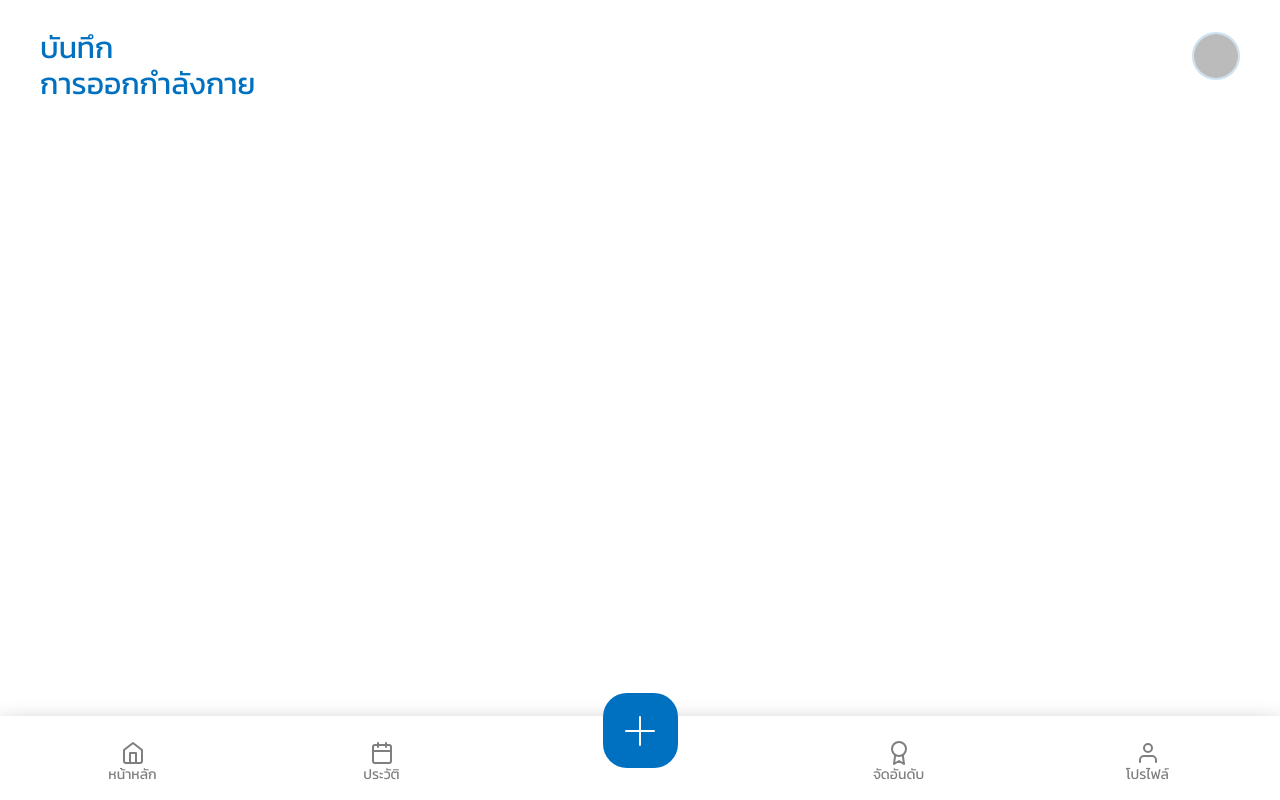
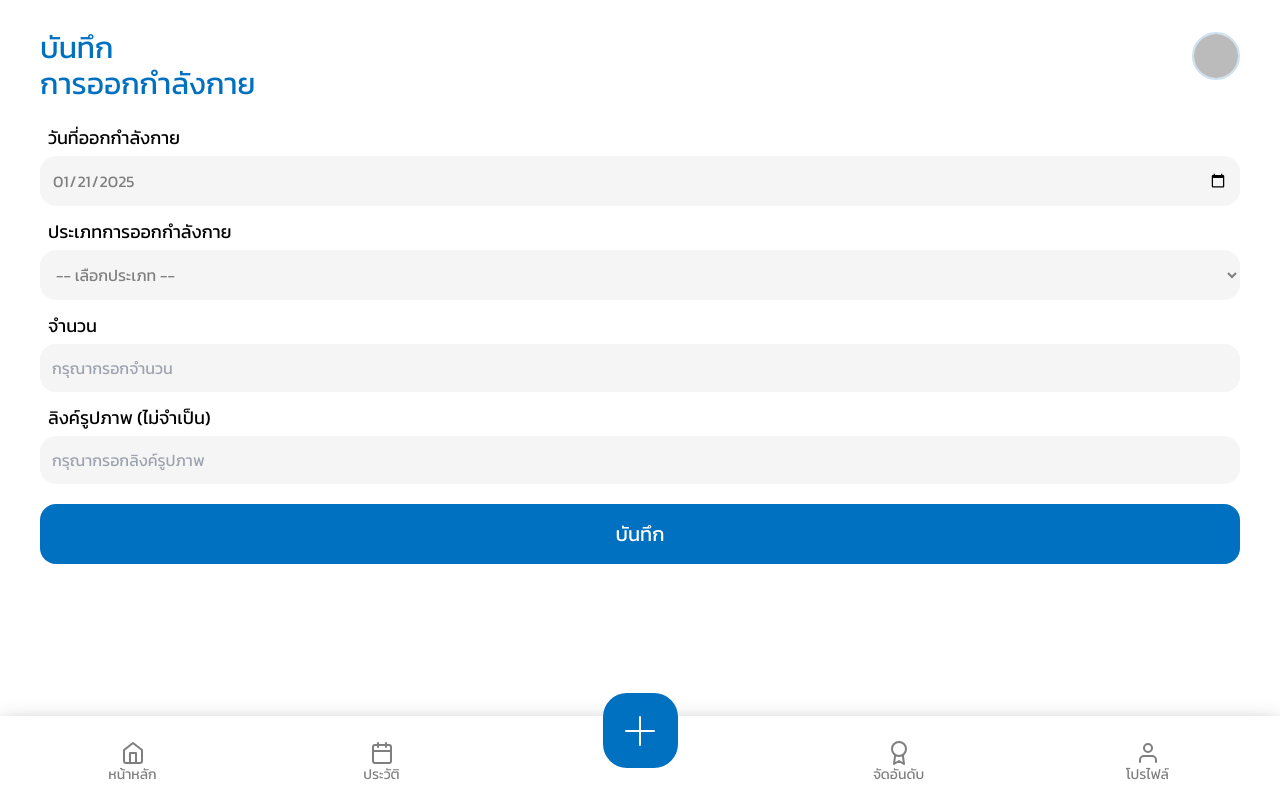
Before and after one commit to guniism/ube-fit-challenge, a Next.js app: page /add in a window 1280 px wide. Built offline with nearby package versions, Linux system fonts and the light colour scheme; no server answers; sample sign-in values are in the browser's storage.

Commit message:
Work on page

```diff
--- a/app/add/page.tsx
+++ b/app/add/page.tsx
@@ -1,6 +1,14 @@
+"use client"
 import Navbar from "../components/navbar"
 import Header from "../components/header"
+import { useState  } from "react";
+import clsx from "clsx";
+import { useSession } from "next-auth/react";
+import { redirect } from 'next/navigation';
+
 export default function Page(){
+    const {data: session} = useSession();
+    if(!session) redirect("/login");
     const title = <div>
         <h1 className="text-3xl font-normal text-blue">
             บันทึก
@@ -8,9 +16,107 @@ export default function Page(){
             การออกกำลังกาย
         </h1>
     </div>;
+    const userEmail = session?.user?.email;
+    const [date, setDate] = useState(new Date().toISOString().split('T')[0]);
+    const [type, setType] = useState("");
+    const [quantity, setQuantity] = useState("");
+    const [imgurl, setImgurl] = useState("");
+    const [unit, setUnit] = useState("");
+    const [error, setError] = useState("");
+    const [success, setSuccess] = useState("");
+    function handleType(type2: string){
+        if(type2 == "step"){
+            setUnit("ก้าว");
+        }
+        else if(type2 == "distance"){
+            setUnit("กิโลเมตร");
+        }
+        else if(type2 == "calorie"){
+            setUnit("แคลอรี่");
+        }
+    }
+    // console.log(date, type, quantity, imgurl, unit);
+
+    const handleSubmit = async (e: any) => {
+        e.preventDefault();
+
+
+        if(!date || !type || !quantity){
+          setError("กรุณากรอกข้อมูลให้ครบ");
+          return;
+        }
+
+        try {
+          const res = await fetch("http://localhost:3000/api/add", {
+            method: "POST",
+            headers: {
+              "Content-Type": "application/json"
+            },
+            body: JSON.stringify({
+                date, type, quantity, imgurl, userEmail
+            })
+          })
+
+          if(res.ok){
+            const form = e.target;
+            setError("");
+            setSuccess("บันทึกสำเร็จ");
+            form.reset();
+          }
+          else{
+            console.log("Exercise add failed");
+          }
+
+        } catch (error) {
+          console.log("Error during add exercise: ", error);
+        }
+      }
     return(
         <div>
             <Header style={title} profile={true}/>
+            <div className="px-10">
+                <form onSubmit={handleSubmit} className='flex flex-col justify-evenly'>
+
+                <h3 className='ml-2 font-normal text-lg mb-1 mt-3'>วันที่ออกกำลังกาย</h3>
+                <input type="date" onChange={(e) => setDate(e.target.value)} defaultValue={new Date().toISOString().split('T')[0]} className='rounded-2xl p-3 block mx-auto bg-[#F5F5F5] w-full text-gray'></input>
+
+                <h3 className='ml-2 font-normal text-lg mb-1 mt-3'>ประเภทการออกกำลังกาย</h3>
+                <select id="type" onChange={(e) => {setType(e.target.value); handleType(e.target.value)}} name="type" className='rounded-2xl p-3 block mx-auto bg-[#F5F5F5] w-full text-gray'>
+                    <option value="" disabled selected>-- เลือกประเภท --</option>
+                    <option value="step">นับก้าว</option>
+                    <option value="distance">ระยะทาง เดิน/วิ่ง</option>
+                    <option value="calorie">แคลอรี่</option>
+                </select>
+
+                <h3 className='ml-2 font-normal text-lg mb-1 mt-3'>จำนวน</h3>
+                <div className="flex flex-row items-center">
+                    <input type="number" onChange={(e) => setQuantity(e.target.value)} className='rounded-2xl p-3 block mx-auto bg-[#F5F5F5] w-full text-gray' placeholder='กรุณากรอกจำนวน'></input>
+                    <p className={clsx("text-lg ",
+                        {
+                            "ml-5" : unit,
+                        }
+                    )}>
+                        {unit}
+                    </p>
+                </div>
+
+                <h3 className='ml-2 font-normal text-lg mb-1 mt-3'>ลิงค์รูปภาพ (ไม่จำเป็น)</h3>
+                <input type='text' onChange={(e) => setImgurl(e.target.value)} className='rounded-2xl p-3 block mx-auto bg-[#F5F5F5] w-full text-gray' placeholder='กรุณากรอกลิงค์รูปภาพ'></input>
+
+                {error && (
+                    <div className='block rounded-2xl text-base text-red py-1 mx-auto w-full border border-red text-center mt-5'>{error}</div>
+                )}
+
+                {success && (
+                    <div className='block rounded-2xl text-base text-green py-1 mx-auto w-full border border-green text-center mt-5'>{success}</div>
+                )}
+
+                <button type='submit' className='block rounded-2xl text-xl mt-5 text-white py-4 mx-auto w-full bg-blue'>บันทึก</button>
+
+                </form>
+            </div>
+
+
             <Navbar />
         </div>
     )
--- a/app/history/page.tsx
+++ b/app/history/page.tsx
@@ -1,12 +1,101 @@
+"use client"
+
 import Navbar from "../components/navbar"
 import Header from "../components/header"
+import { useSession } from "next-auth/react";
+import { redirect } from 'next/navigation';
+import { useEffect, useState } from "react";
+import Image from "next/image";
+
+interface Exercise {
+    date: string;
+    type: string;
+    quantity: number;
+    imgurl: string;
+  }
+
+function returnType(type: string, mode: number){
+    let text;
+    if(type == "step"){
+        text = (mode == 0) ? "นับก้าว" : "ก้าว";
+    }
+    else if(type == "distance"){
+        text = (mode == 0) ? "ระยะทาง การเดิน/วิ่ง," : "กิโลเมคร";
+    }
+    else if(type == "calorie"){
+        text = (mode == 0) ? "นับแคลอรี่" : "แคลอรี่";
+    }
+    return text;
+}
 export default function Page(){
+    const {data: session, status} = useSession();
+    if(!session) redirect("/login");
     const title = <div>
-    <h1 className="text-3xl font-normal text-blue">ประวัติการบันทึก</h1>
-</div>;
+        <h1 className="text-3xl font-normal text-blue">ประวัติการบันทึก</h1>
+    </div>;
+    const [error,setError] = useState("");
+    const [exercises,setExercises] = useState<Exercise[]>([]);
+
+    useEffect(() => {
+        const fetchData = async () => {
+            try {
+              const userEmail = session.user?.email;
+
+              if (!userEmail) {
+                setError("No email found in the session.");
+                return;
+              }
+
+              const res = await fetch(`/api/getexercise?userEmail=${userEmail}`);
+
+              if (!res.ok) {
+                throw new Error("Failed to fetch data");
+              }
+
+              const data = await res.json();
+              setExercises(data.exercises);
+            } catch (error: any) {
+              setError(error.message);
+            }
+        };
+        fetchData();
+    }, [session, status]);
+
     return(
         <div>
             <Header style={title} profile={true}/>
+            <div className="px-10 mt-5">
+                <div>
+                    {error ? (<p>{error}</p>) : (<></>)}
+                    <div className="space-y-3">
+                        {exercises.length === 0 ? (
+                        <p className="text-center text-xl mt-10">ไม่มีประวัติการออกกำลังกาย</p>
+                        ) : (
+                        exercises.map((exercise: any) => (
+                            <div key={exercise._id} className="bg-lightgray rounded-2xl p-3 pl-4 items-center flex justify-between">
+                                <div className="">
+
+                                    <h2 className=""><strong>ประเภท:</strong> {returnType(exercise.type, 0)}</h2>
+                                    <p className=""><strong>ปริมาณ:</strong> {exercise.quantity} {returnType(exercise.type, 1)}</p>
+                                    <p className="text-sm">บันทึกเมื่อวันที่: {new Date(exercise.date).toLocaleDateString()}</p>
+                                </div>
+                                {(exercise.imgurl == "") ? (<></>) : (
+                                    <Image
+                                    src={exercise.imgurl}
+                                    alt="exercise img"
+                                    width={500}
+                                    height={500}
+                                    className="w-20 h-20 object-cover border border-lightblue rounded-lg"
+                                    />
+                                )}
+
+
+                            </div>
+                        ))
+                        )}
+                    </div>
+                </div>
+            </div>
             <Navbar />
         </div>
     )
```
